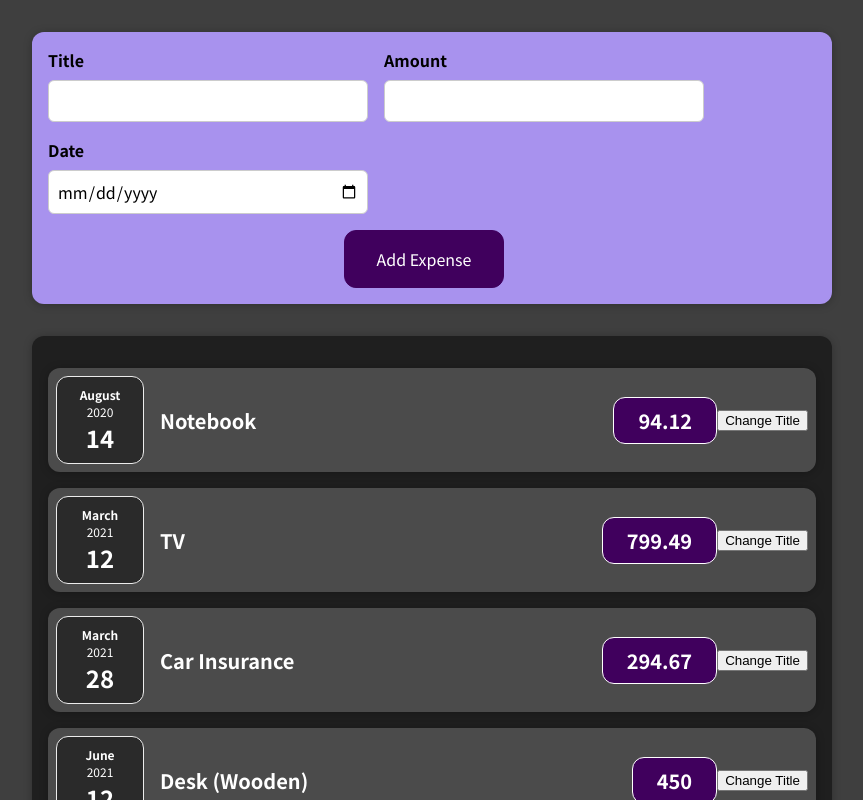
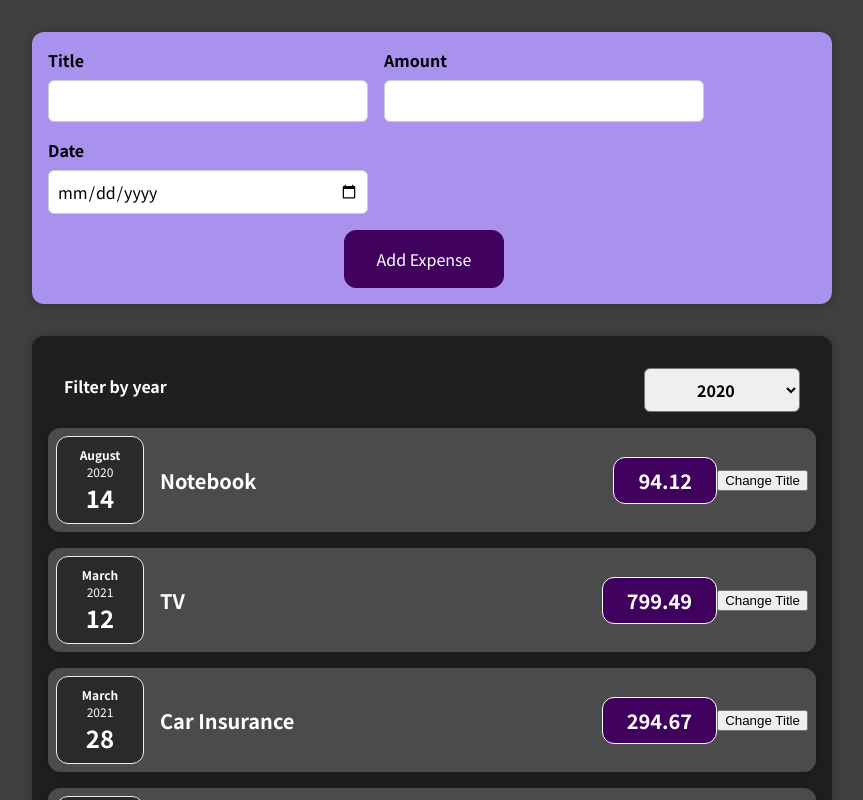
Before and after one commit to Meghna-gaya/expenses-tracker, a React (Create React App) app: page / in a window 1280 px wide. Shown: the top 800 px of the page, without its empty margins (208-1071 px from the left). Built offline with nearby package versions, Linux system fonts and the light colour scheme.

Commit message:
[Meghna] Add. Filter by year dropdown

```diff
--- a/src/components/Expenses/Expenses.js
+++ b/src/components/Expenses/Expenses.js
@@ -1,12 +1,19 @@
+import React, { useState } from 'react';
 import ExpenseItem from "./ExpenseItem";
 import Card from "../UI/Card";
 import './Expenses.css';
-import NewExpense from "../NewExpense/NewExpense";
+import ExpensesFilter from "./ExpensesFilter";
 
 const Expenses = (props) => {
+    const [filteredYear, setFilteredYear] = useState('2020');
+    const filterChangeHandler = (selectedYear) => {
+        setFilteredYear(selectedYear)
+        console.log(filteredYear);
+    };
 
     return (
         <Card className="expenses">
+            <ExpensesFilter selected={filteredYear} onChangeFilter={filterChangeHandler} />
             <ExpenseItem
                 title={props.items[0].title}
                 amount={props.items[0].amount}
--- /dev/null
+++ b/src/components/Expenses/ExpensesFilter.css
@@ -0,0 +1,24 @@
+.expenses-filter {
+    color: white;
+    padding: 0 1rem;
+}
+
+.expenses-filter__control {
+    display: flex;
+    width: 100%;
+    align-items: center;
+    justify-content: space-between;
+    margin: 1rem 0;
+}
+
+.expenses-filter label {
+    font-weight: bold;
+    margin-bottom: 0.5rem;
+}
+
+.expenses-filter select {
+    font: inherit;
+    padding: 0.5rem 3rem;
+    font-weight: bold;
+    border-radius: 6px;
+}
--- /dev/null
+++ b/src/components/Expenses/ExpensesFilter.js
@@ -0,0 +1,24 @@
+import React from 'react';
+
+import './ExpensesFilter.css';
+
+const ExpensesFilter = (props) => {
+    const dropdownChangeHandler = (event) => {
+        props.onChangeFilter(event.target.value);
+    };
+    return (
+        <div className='expenses-filter'>
+            <div className='expenses-filter__control'>
+                <label>Filter by year</label>
+                <select value={props.selected} onChange={dropdownChangeHandler}>
+                    <option value='2022'>2022</option>
+                    <option value='2021'>2021</option>
+                    <option value='2020'>2020</option>
+                    <option value='2019'>2019</option>
+                </select>
+            </div>
+        </div>
+    );
+};
+
+export default ExpensesFilter;
```
